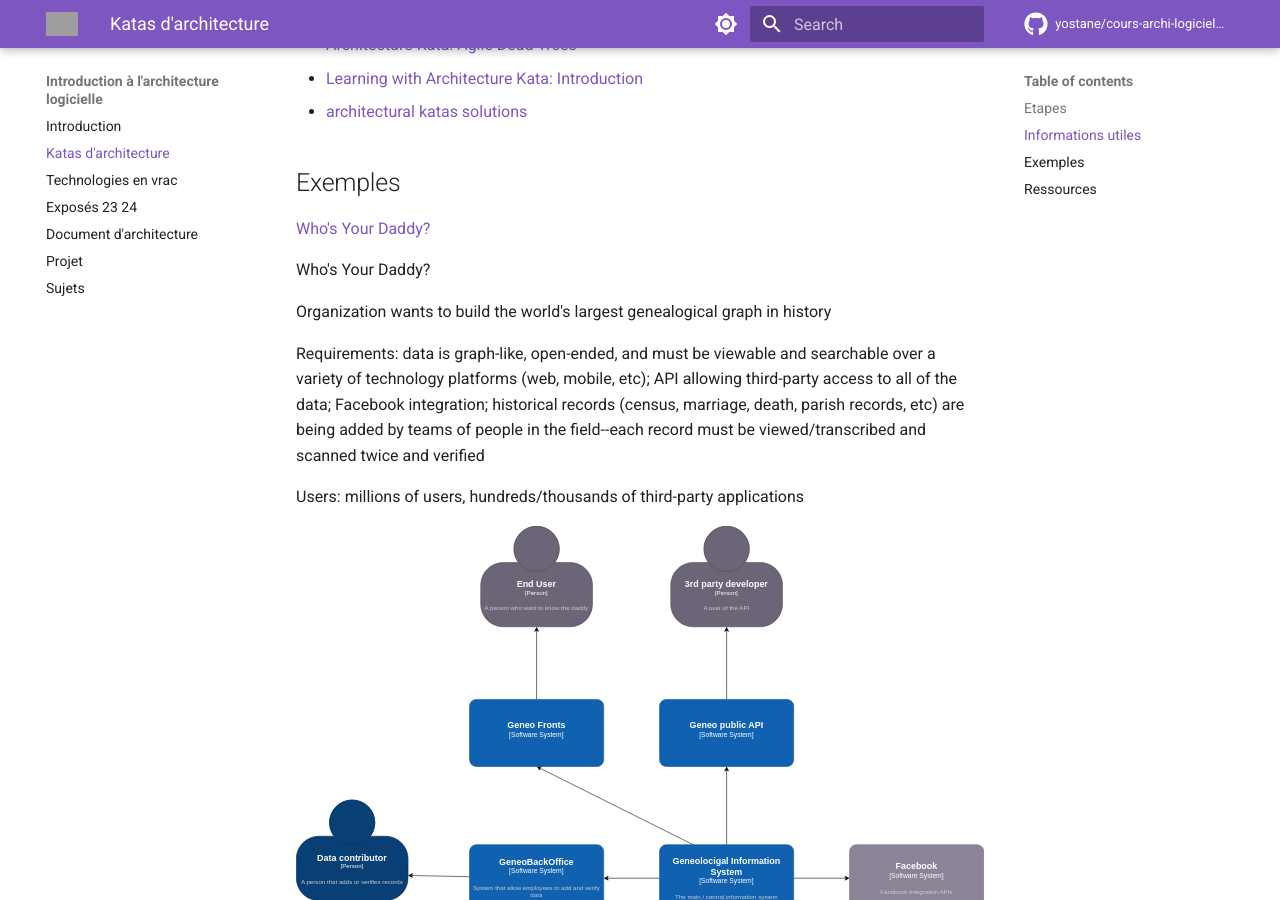
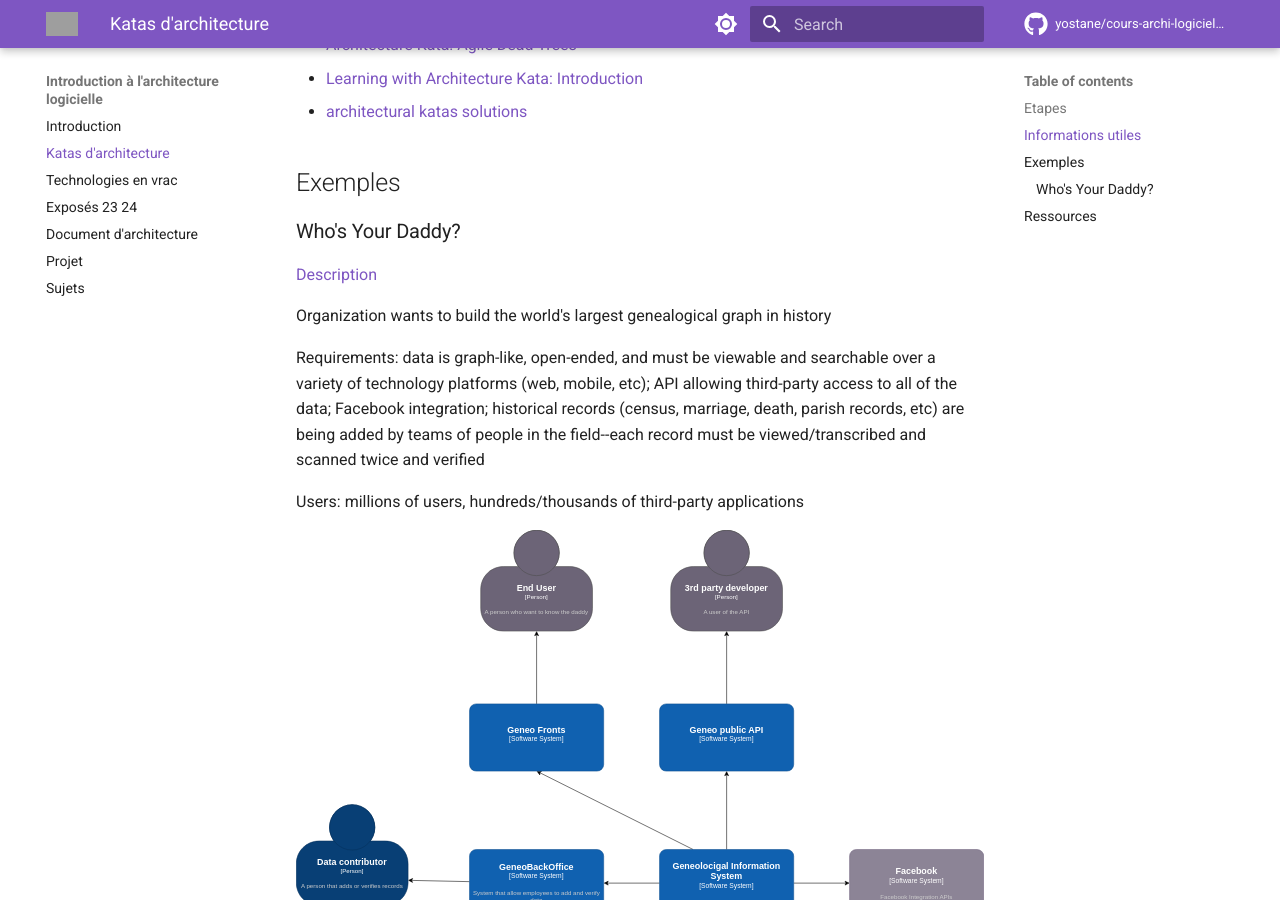
Before and after one commit to yostane/cours-archi-logicielle, an MkDocs documentation site: the page built from docs/katas.md, in a window 1280 px wide and 900 px high, scrolled down 1739 px. Built offline with MkDocs 1.6.1 and Material for MkDocs 9.7.7, drawn with Linux system fonts in a browser that asks for light colours; comment, search, counter and statistics services are not loaded; grey boxes are pictures that could not be loaded.

Commit message:
Update kata

```diff
--- a/docs/katas.md
+++ b/docs/katas.md
@@ -57,9 +57,9 @@ Exemples / astuces de réalisation de Katas:
 
 ## Exemples
 
-[Who's Your Daddy?](https://www.architecturalkatas.com/kata.html?kata=WhosYourDaddy.json)
+### Who's Your Daddy?
 
-Who's Your Daddy?
+[Description](https://www.architecturalkatas.com/kata.html?kata=WhosYourDaddy.json)
 
 Organization wants to build the world's largest genealogical graph in history
 
```
Also changed, not shown: docs/img/daddy-system-context.drawio.svg.
